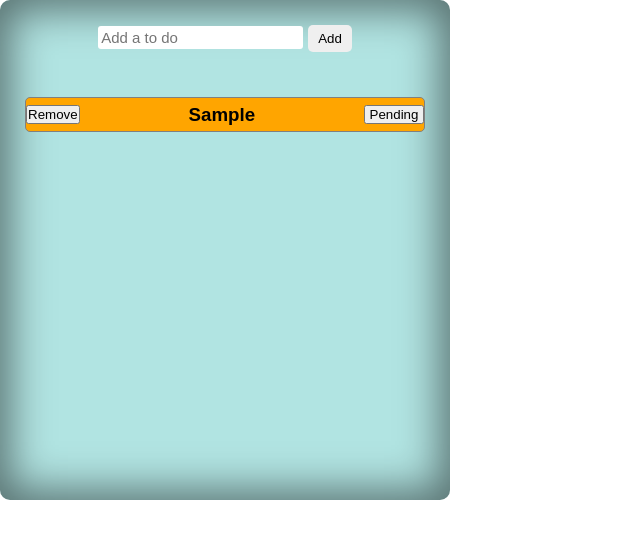
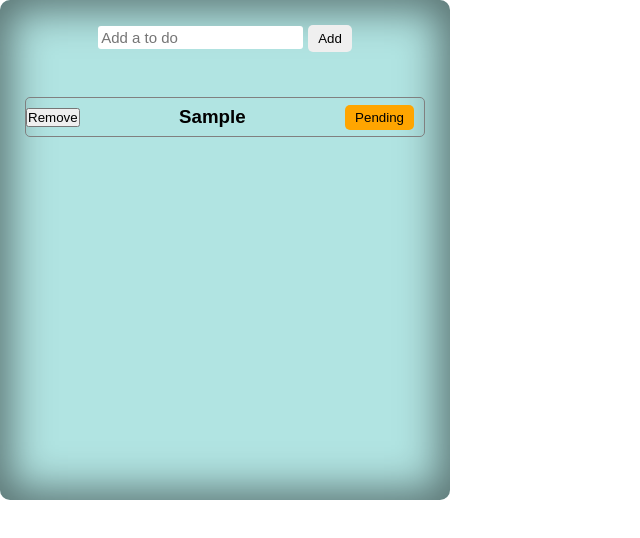
Before and after one commit to FriederikeM/To-Do-App, a React (Create React App) app: page / in a window 1280 px wide. Both pictures are taken after typing "Sample" into the empty fields and a click on the button "Add". Shown: the top 538 px of the page, without its empty margins (0-640 px from the left). Built offline with nearby package versions, Linux system fonts and the light colour scheme.

Commit message:
Switch color change to button instead of whole component

```diff
--- a/src/components/ToDo.css
+++ b/src/components/ToDo.css
@@ -6,7 +6,7 @@
   border: 1px solid grey;
   border-radius: 5px;
   width: 400px;
-  height: 35px;
+  height: 40px;
   list-style: none;
   margin-top: 15px;
 }
@@ -21,4 +21,8 @@
 
 .status-button {
   min-width: 60px;
+  border-radius: 5px;
+  border: none;
+  padding: 5px 10px;
+  margin-right: 10px;
 }
--- a/src/components/ToDo.js
+++ b/src/components/ToDo.js
@@ -8,10 +8,13 @@ export default function ToDo({ name, onToggleStatus, isDone }) {
   const classForStatus = isDone ? "toDo--done" : "toDo--pending";
 
   return (
-    <li className={`to-do-list-item ${classForStatus}`}>
+    <li className="to-do-list-item">
       <button className="remove-button">Remove</button>
       <h3>{name}</h3>
-      <button className="status-button" onClick={handleToggleClick}>
+      <button
+        className={`status-button ${classForStatus}`}
+        onClick={handleToggleClick}
+      >
         {isDone ? "Done" : "Pending"}
       </button>
     </li>
```
